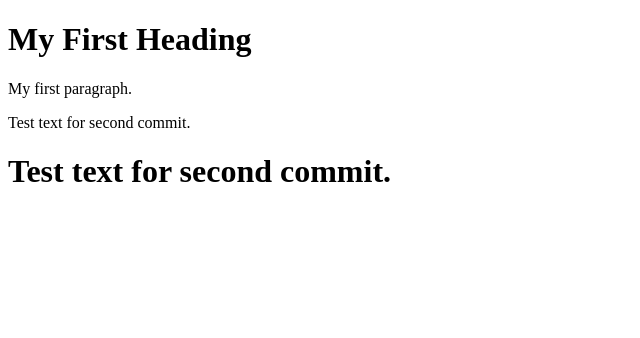
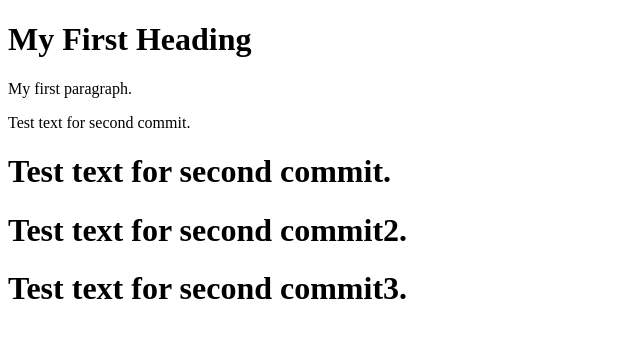
Before and after one commit to fertony54/git-one, a plain HTML site: page index.html in a window 1280 px wide. Shown: the whole page, without its empty margins (0-640 px from the left). Drawn offline with Linux system fonts and the light colour scheme.

Commit message:
Test for github 2nd commit

```diff
--- a/index.html
+++ b/index.html
@@ -8,5 +8,7 @@
 <p>Test text for second commit.</p>
 
 <h1>Test text for second commit.</h1>
+<h1>Test text for second commit2.</h1>
+<h1>Test text for second commit3.</h1>
 </body>
 </html>
```
